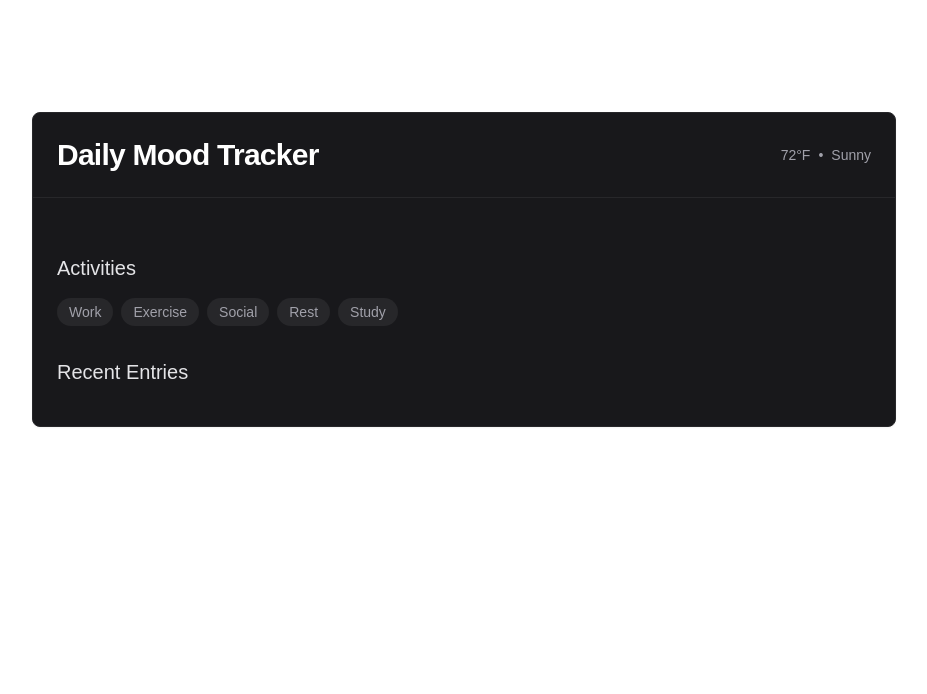
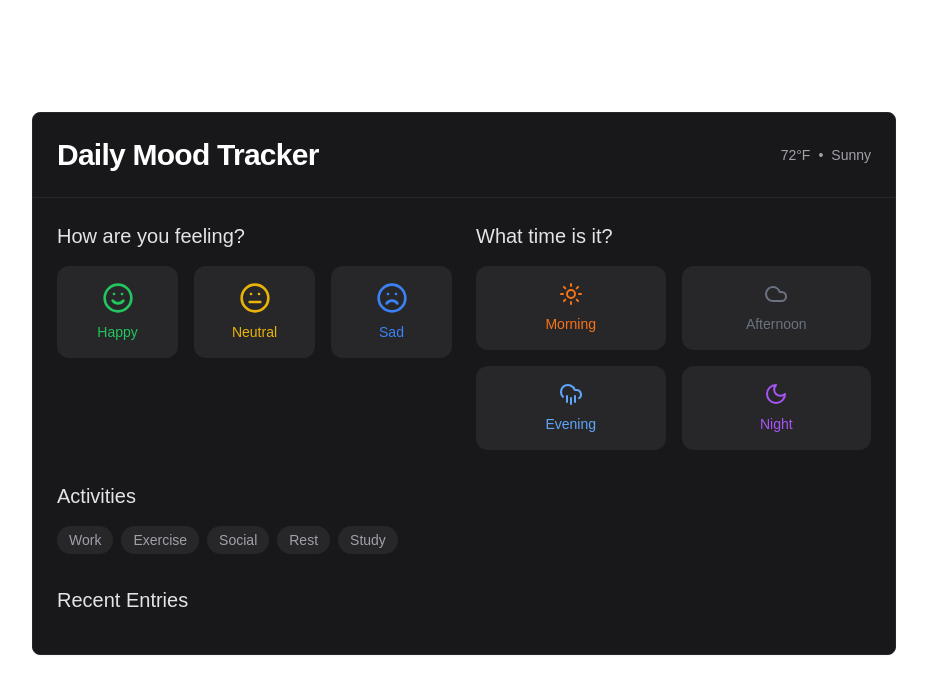
Before and after one commit to cyborgcharu/mood-tracker, a Next.js app: page / in a window 1280 px wide. Shown: the top 694 px of the page, without its empty margins (176-1103 px from the left). Built offline with nearby package versions, Linux system fonts and the light colour scheme.

Commit message:
oops lol

```diff
--- a/components/MoodTracker.js
+++ b/components/MoodTracker.js
@@ -2,12 +2,12 @@
 
 import React, { useState, useEffect } from 'react';
 import { Card, CardHeader, CardTitle, CardContent } from '@/components/ui/card';
-import { Smile, Meh, Frown, Sun, Cloud, CloudRain, Moon, X, Undo, Tag, Trash2 } from 'lucide-react';
+import { Smile, Meh, Frown, Sun, Cloud, CloudRain, Moon, Undo, Trash2 } from 'lucide-react';
 import { BarChart, Bar, XAxis, YAxis, Tooltip, ResponsiveContainer } from 'recharts';
 
 const MoodTracker = () => {
   const [entries, setEntries] = useState([]);
-  const [currentEntry, setCurrentEntry] = useState({ mood: null, time: null, activities: [], note: '' });
+  const [currentEntry, setCurrentEntry] = useState({ mood: null, time: null, activities: [] });
   const [undoStack, setUndoStack] = useState([]);
   const [weather, setWeather] = useState({ temp: null, condition: null });
 
@@ -32,7 +32,6 @@ const MoodTracker = () => {
     { label: 'Study', color: 'bg-red-500' }
   ];
 
-  // Load entries from localStorage on mount
   useEffect(() => {
     const savedEntries = localStorage.getItem('moodEntries');
     if (savedEntries) {
@@ -43,14 +42,11 @@ const MoodTracker = () => {
     }
   }, []);
 
-  // Save entries to localStorage whenever they change
   useEffect(() => {
     localStorage.setItem('moodEntries', JSON.stringify(entries));
   }, [entries]);
 
-  // Simulated weather data fetch
   useEffect(() => {
-    // In a real app, you'd fetch from a weather API
     setWeather({ temp: '72°F', condition: 'Sunny' });
   }, []);
 
@@ -82,7 +78,7 @@ const MoodTracker = () => {
     };
     setEntries(prev => [newEntry, ...prev]);
     setUndoStack(prev => [...prev, entries]);
-    setCurrentEntry({ mood: null, time: null, activities: [], note: '' });
+    setCurrentEntry({ mood: null, time: null, activities: [] });
   };
 
   const deleteEntry = (id) => {
@@ -100,7 +96,7 @@ const MoodTracker = () => {
 
   const getMoodStats = () => {
     const total = entries.length;
-    if (total === 0) return null;
+    if (total === 0) return [];
 
     const counts = entries.reduce((acc, entry) => {
       acc[entry.mood] = (acc[entry.mood] || 0) + 1;
@@ -134,11 +130,48 @@ const MoodTracker = () => {
             </div>
           </div>
         </CardHeader>
+
         <CardContent className="space-y-8 pt-6">
+          {/* Mood and Time Selection */}
           <div className="grid grid-cols-2 gap-6">
-            {/* Mood and Time sections remain the same */}
+            <div className="space-y-4">
+              <h3 className="text-xl font-medium text-zinc-200">How are you feeling?</h3>
+              <div className="grid grid-cols-3 gap-4">
+                {moods.map(({ icon: Icon, label, color, ringColor }) => (
+                  <button
+                    key={label}
+                    onClick={() => handleMoodSelect(label)}
+                    className={`flex flex-col items-center p-4 rounded-xl transition-all bg-zinc-800 hover:bg-zinc-700 ${
+                      currentEntry.mood === label ? `ring-2 ring-offset-2 ring-offset-zinc-900 ${ringColor}` : ''
+                    }`}
+                  >
+                    <Icon size={32} className={`mb-2 ${color}`} />
+                    <span className={`text-sm font-medium ${color}`}>{label}</span>
+                  </button>
+                ))}
+              </div>
+            </div>
+
+            <div className="space-y-4">
+              <h3 className="text-xl font-medium text-zinc-200">What time is it?</h3>
+              <div className="grid grid-cols-2 gap-4">
+                {times.map(({ icon: Icon, label, color, ringColor }) => (
+                  <button
+                    key={label}
+                    onClick={() => handleTimeSelect(label)}
+                    className={`flex flex-col items-center p-4 rounded-xl transition-all bg-zinc-800 hover:bg-zinc-700 ${
+                      currentEntry.time === label ? `ring-2 ring-offset-2 ring-offset-zinc-900 ${ringColor}` : ''
+                    }`}
+                  >
+                    <Icon size={24} className={`mb-2 ${color}`} />
+                    <span className={`text-sm font-medium ${color}`}>{label}</span>
+                  </button>
+                ))}
+              </div>
+            </div>
           </div>
 
+          {/* Activities */}
           <div className="space-y-4">
             <h3 className="text-xl font-medium text-zinc-200">Activities</h3>
             <div className="flex flex-wrap gap-2">
@@ -158,14 +191,15 @@ const MoodTracker = () => {
             </div>
           </div>
 
+          {/* Mood Stats */}
           {entries.length > 0 && (
             <div className="space-y-4">
               <h3 className="text-xl font-medium text-zinc-200">Mood Distribution</h3>
               <div className="h-64">
                 <ResponsiveContainer width="100%" height="100%">
                   <BarChart data={getMoodStats()}>
-                    <XAxis dataKey="mood" />
-                    <YAxis />
+                    <XAxis dataKey="mood" stroke="#ffffff" />
+                    <YAxis stroke="#ffffff" />
                     <Tooltip />
                     <Bar dataKey="percentage" fill="#8884d8" />
                   </BarChart>
@@ -174,6 +208,7 @@ const MoodTracker = () => {
             </div>
           )}
 
+          {/* Recent Entries */}
           <div className="space-y-4">
             <div className="flex justify-between items-center">
               <h3 className="text-xl font-medium text-zinc-200">Recent Entries</h3>
```
